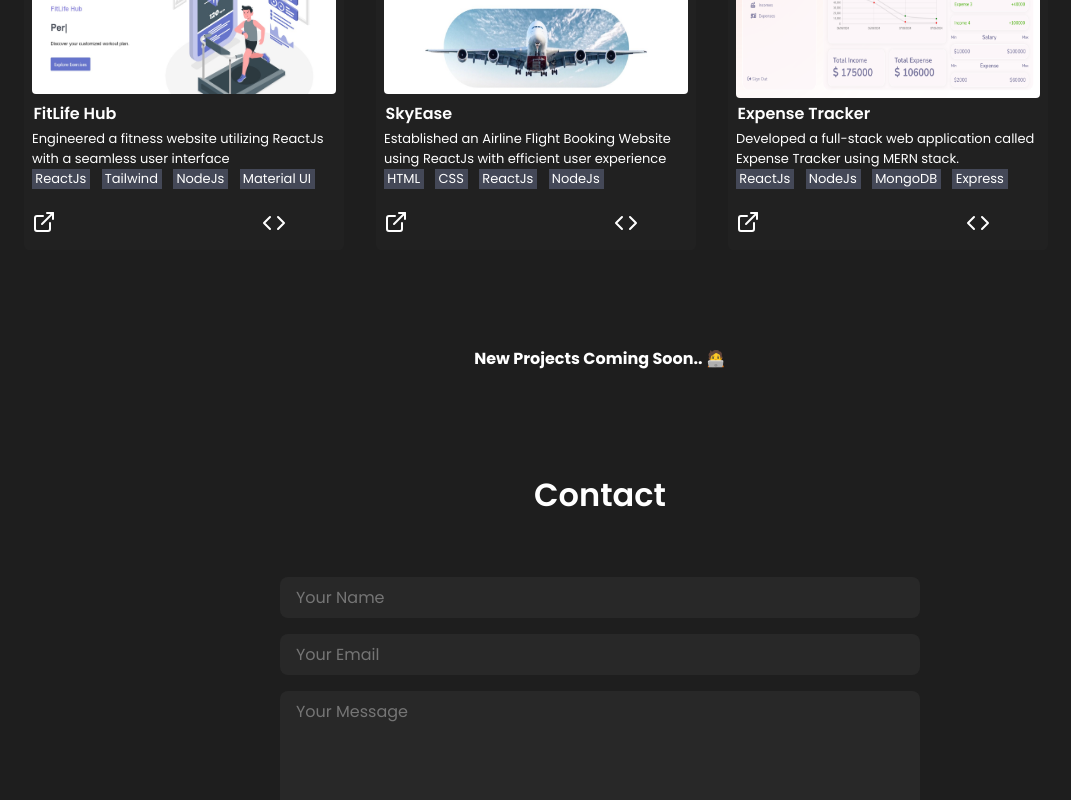
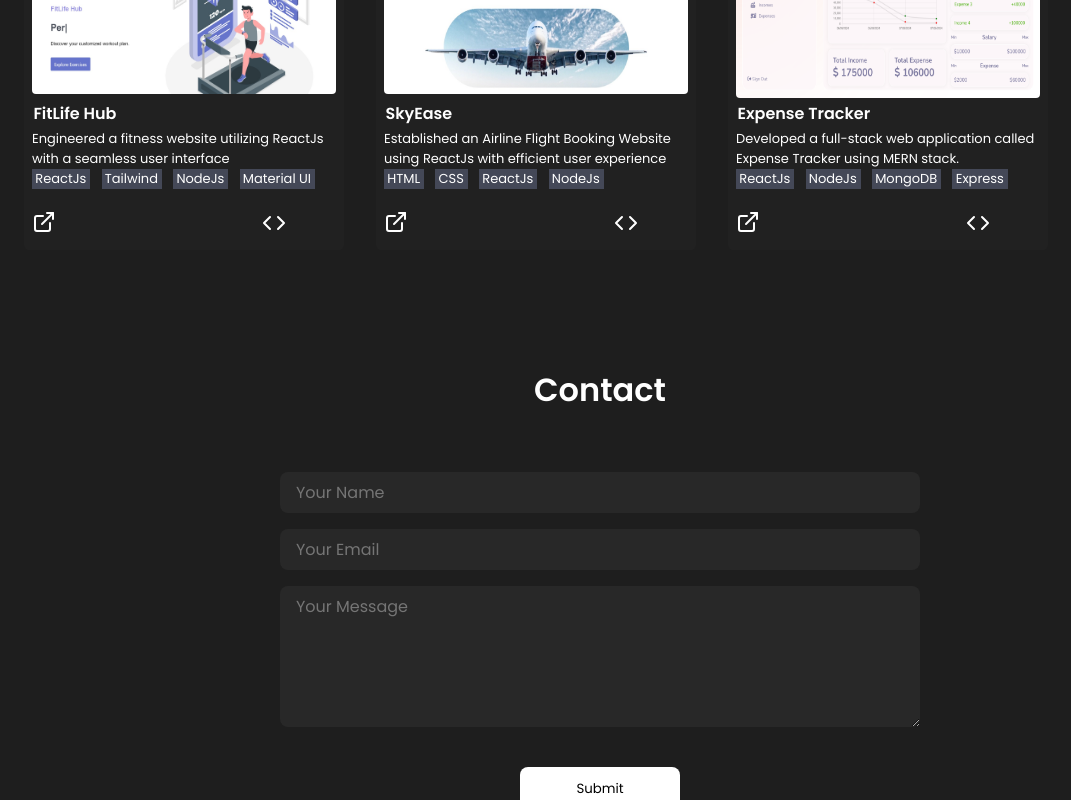
Before and after one commit to Megamind0407/React-Portfolio, a React (Create React App) app: page / in a window 1280 px wide. Shown: the part 2861-3661 px from the top of the page, without its empty margins (40-1111 px from the left). Built offline with nearby package versions, Linux system fonts and the light colour scheme.

Commit message:
update projects

```diff
--- a/src/components/Projects/project.js
+++ b/src/components/Projects/project.js
@@ -195,7 +195,6 @@ const Project = () => {
                 </div>
                 </div>
                 )}
-
                 {(isVisible === 'MERN') && (
                 <div className='project-container'>
                 <div className='project-card'>
@@ -233,7 +232,7 @@ const Project = () => {
                 </div>
                 </div>
             )}
-            {isVisible && (
+            {isVisible === 'NextJs' && (
                 <div className='new_project' style={{textAlign:'center', marginTop:'5em',fontWeight:'bold'}}>New Projects Coming Soon.. 🧑‍💻</div>
             )}
         </div>
```
